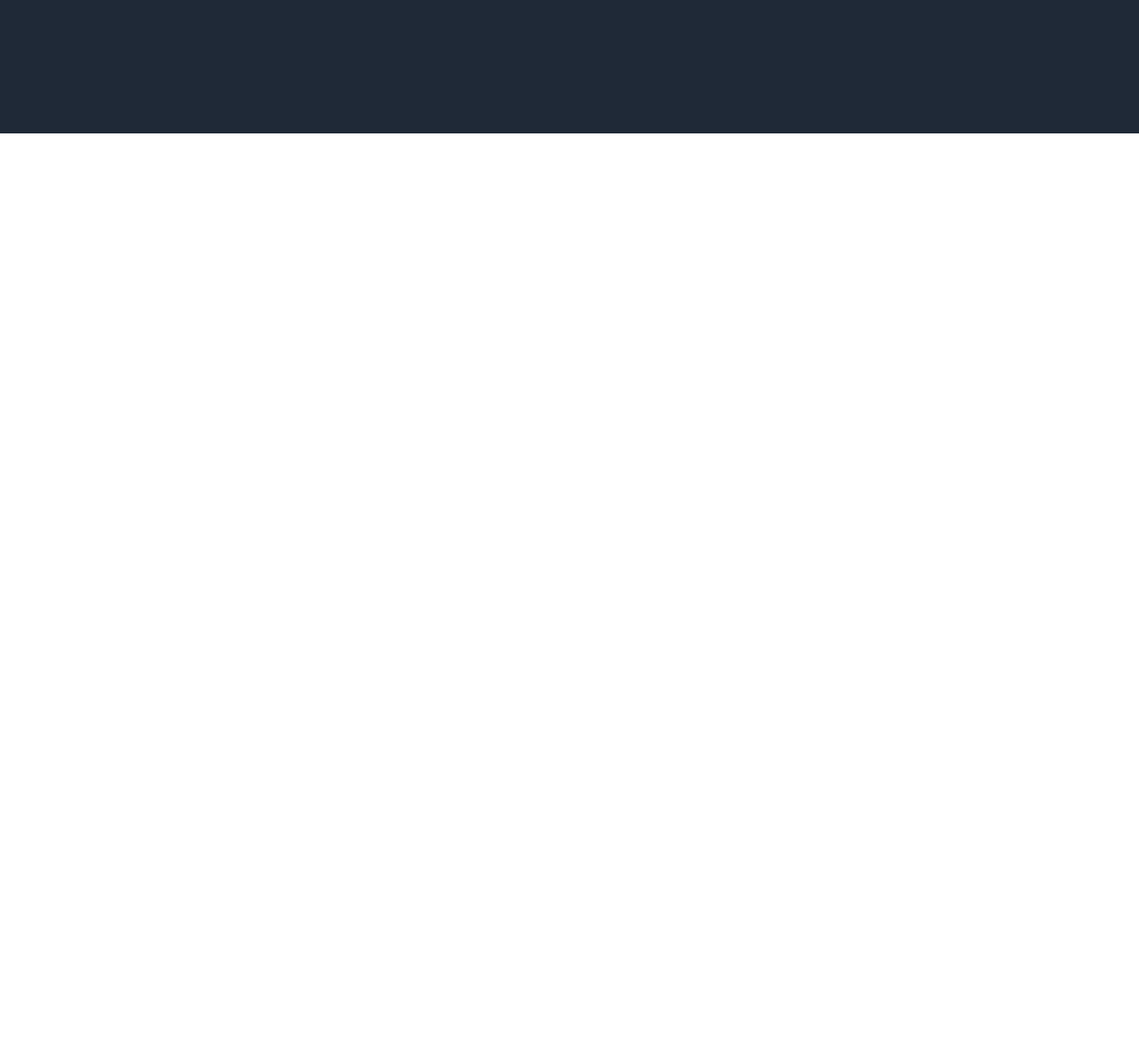
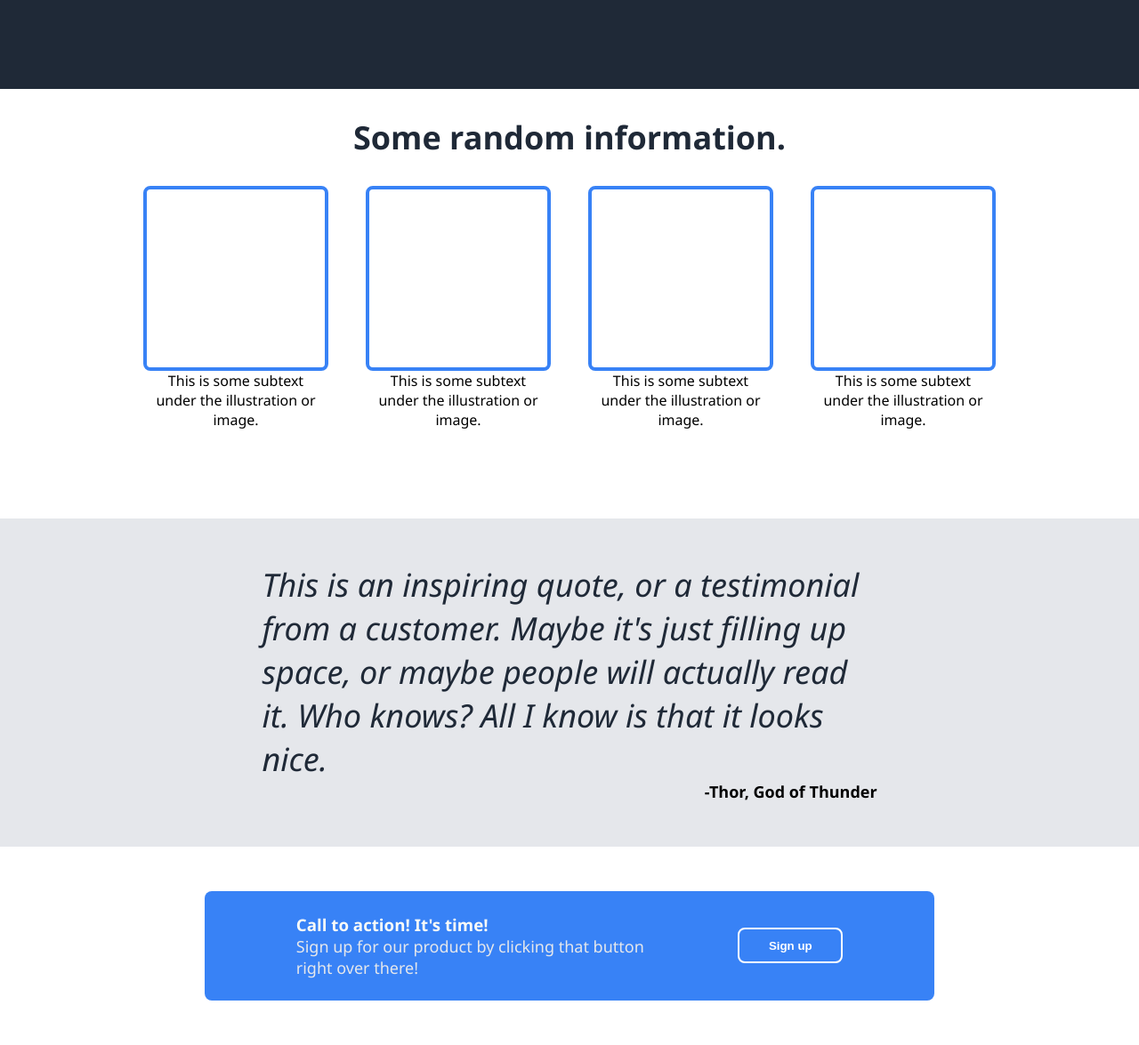
Before and after one commit to Gr4ntes/odin-design-practice, a plain HTML site: page index.html in a window 1280 px wide. Shown: the part 500-1675 px from the top of the page at 89% size. Before the commit the page ends 800 px from the top, so only its background shows below. Drawn offline with Linux system fonts and the light colour scheme.

Commit message:
Add information, quote and call-to-action sections
Each element has a finished design and uses styles from style.css

```diff
--- a/index.html
+++ b/index.html
@@ -19,8 +19,44 @@
             <p class="low-contrast-text">This website has some subtext that goes here under the main title. It's a smaller font and the color is lower contrast</p>
             <button id="sign-up-btn">Sign up</button>
         </div>
-        <div id="image-placeholder" class="low-contrast-text">
-            <p id="image-placeholder-text">This is a placeholder for the image</p>
+        <div id="image-placeholder" class="low-contrast-text flex-row centered-flex">
+            <p>This is a placeholder for the image</p>
+        </div>
+    </div>
+    <div id="information" class="flex-column">
+        <h2 id="information-header" class="extra-bold-text">Some random information.</h2>
+        <div id="illustrations-container" class="flex-row">
+            <div class="image-with-text flex-column">
+                <div class="rounded-box"></div>
+                <p>This is some subtext under the illustration or image.</p>
+            </div>
+            <div class="image-with-text flex-column">
+                <div class="rounded-box"></div>
+                <p>This is some subtext under the illustration or image.</p>
+            </div>
+            <div class="image-with-text flex-column">
+                <div class="rounded-box"></div>
+                <p>This is some subtext under the illustration or image.</p>
+            </div>
+            <div class="image-with-text flex-column">
+                <div class="rounded-box"></div>
+                <p>This is some subtext under the illustration or image.</p>
+            </div>
+        </div>
+    </div>
+    <div id="quote-section" class="flex-column centered-flex">
+        <p id="quote"><em>This is an inspiring quote, or a testimonial from a customer.
+             Maybe it's just filling up space, or maybe people will actually read it.
+              Who knows? All I know is that it looks nice.</em></p>
+        <p id="quote-name">-Thor, God of Thunder</p>
+    </div>
+    <div id="call-to-action-section" class="flex-row centered-flex">
+        <div id="call-to-action-box" class="flex-row">
+            <div id="call-to-action-text">
+                <h3 class="high-contrast-text">Call to action! It's time!</h3>
+                <p class="low-contrast-text">Sign up for our product by clicking that button right over there!</p>
+            </div>
+            <button id="sign-up-btn-inverted">Sign up</button>
         </div>
     </div>
 </body>
--- a/styles/style.css
+++ b/styles/style.css
@@ -1,11 +1,20 @@
 body {
     margin: auto;
-    font-family: Arial, Helvetica, sans-serif
+    font-family:'Segoe UI', Tahoma, Geneva, Verdana, sans-serif;
 }
 
 .flex-row {
     display: flex;
-    align-items: flex-start;
+}
+
+.flex-column {
+    display: flex;
+    flex-direction: column;
+}
+
+.centered-flex {
+    justify-content: center;
+    align-items: center;
 }
 
 .dark-background {
@@ -22,14 +31,13 @@ body {
 }
 
 #header, #hero-main {
-    height: 100px;
     padding-left: 10%;
     padding-right: 10%;
-    gap: 20px;
 }
 
 #header {
     height: 150px;
+    gap: 20px;
 }
 
 #header-logo {
@@ -43,12 +51,16 @@ body {
 }
 
 #hero-main {
-    height: 500px;
+    height: 450px;
+    gap: 40px;
+}
+
+.extra-bold-text {
+    font-weight: 900;
 }
 
 #main-text {
     font-size: 48px;
-    font-weight: bold;
     margin: 0;
     line-height: 1.0;
 }
@@ -67,17 +79,97 @@ body {
     font-weight: bold;
 }
 
+
 #image-placeholder {
     height: 236.5px;
     width: 60%;
     background-color: #6e737a;
-    margin-left: 35px;
 }
 
-#image-placeholder-text {
-    height: 236.5px;
-    line-height: 236.5px;
+#information-header {
+    font-size: 36px;
+    color: #1F2937;
+}
+
+#information {
     text-align: center;
-    margin: 0 auto;
-    width: 50%;
+    min-height: fit-content;
+    padding-bottom: 100px;
 }
+
+.image-with-text {
+    width: 200px;
+}
+
+#illustrations-container {
+    flex-wrap: wrap;
+    gap: 50px;
+}
+
+#illustrations-container, .image-with-text {
+    justify-content: center;
+    align-items: center;
+}
+
+.rounded-box {
+    height: 200px;
+    width: 200px;
+    border-radius: 8px;
+    border: 4px solid #3882F6;
+}
+
+#quote-section {
+    background-color: #E5E7EB;
+    height: fit-content;
+    padding-left: 23%;
+    padding-right: 23%;
+    padding-top: 50px;
+    padding-bottom: 50px;
+}
+
+#quote {
+    color: #1F2937;
+    font-weight: 300;
+    font-size: 36px;
+    margin-bottom: 0;
+}
+
+#quote-name {
+    font-size: 18px;
+    font-weight: bold;
+    align-self: end;
+}
+
+#call-to-action-section {
+    height: fit-content;
+    padding-left: 10%;
+    padding-right: 10%;
+    padding-top: 50px;
+    padding-bottom: 50px;
+}
+
+#call-to-action-box {
+    background-color: #3882F6;
+    padding-left: 10%;
+    padding-right: 10%;
+    padding-top: 25px;
+    padding-bottom: 25px;
+    gap: 15%;
+    width: 60%;
+    border-radius: 8px;
+    align-items: center;
+}
+
+#call-to-action-text h3, p {
+    margin: 0;
+}
+
+#sign-up-btn-inverted {
+    background-color: #ffffff00;
+    color: white;
+    border: 2px solid white;
+    border-radius: 8px;
+    width: 150px;
+    height: 40px;
+    font-weight: bold;
+}
```
